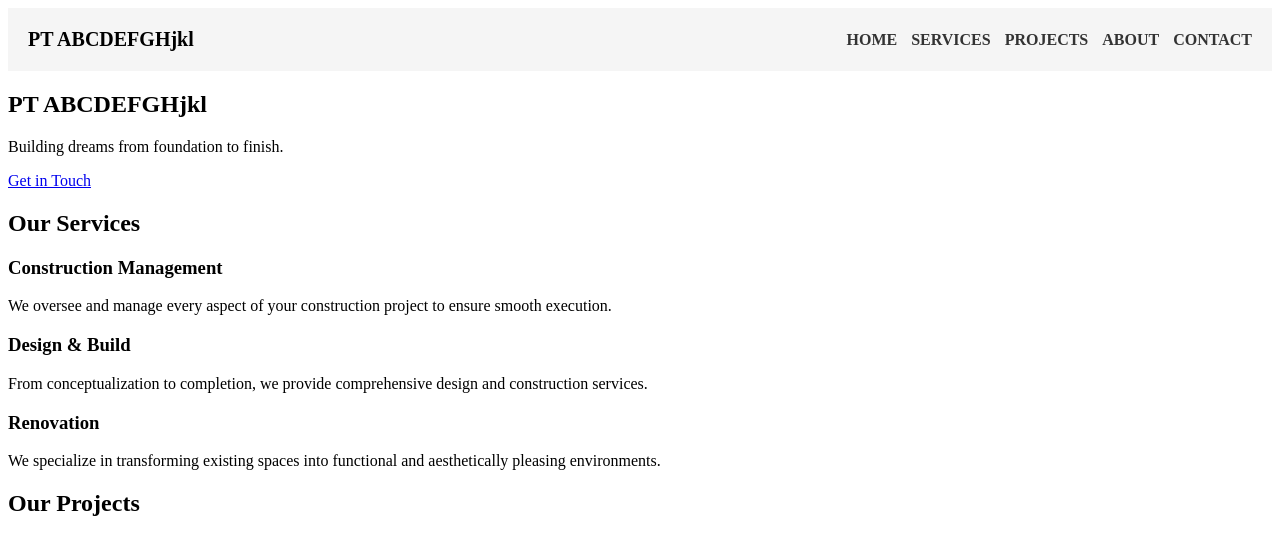
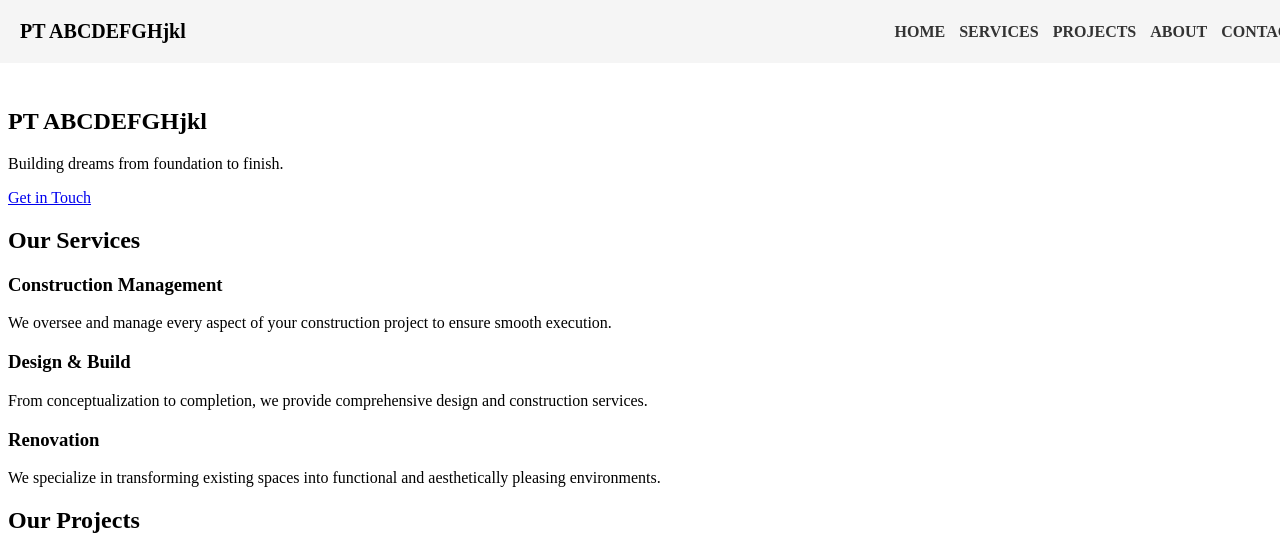
Before and after one commit to snikerfreakz/snikerfreakz.github.io, a plain HTML site: page index.html in a window 1280 px wide. Shown: the top 534 px of the page. Drawn offline with Linux system fonts and the light colour scheme.

Commit message:
Update styles.css

```diff
--- a/styles.css
+++ b/styles.css
@@ -1,9 +1,14 @@
 .header-container {
+  position: fixed;
+  top: 0;
+  left: 0;
+  width: 100%;
   display: flex;
   justify-content: space-between;
   align-items: center;
   padding: 20px;
   background-color: #f5f5f5;
+  z-index: 100;
 }
 
 .logo {
@@ -28,3 +33,8 @@
   text-decoration: none;
   font-weight: bold;
 }
+
+/* Add spacing below the header container */
+body {
+  padding-top: 80px; /* Adjust the value as needed */
+}
```
